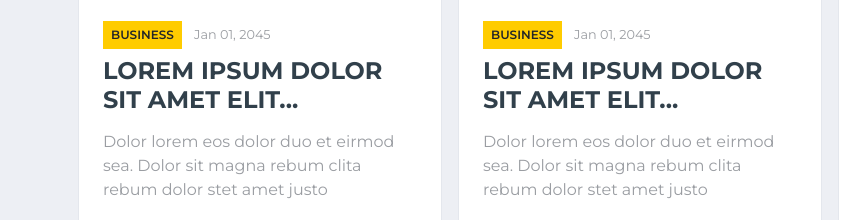
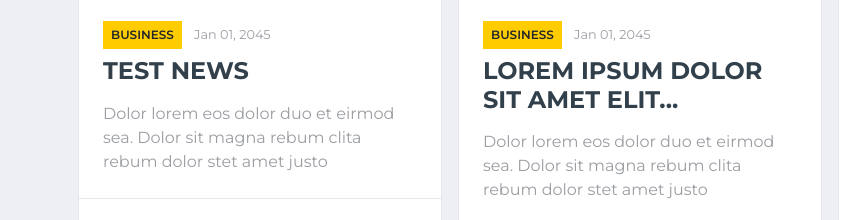
Before and after one commit to AkashBadhe/myblog, a plain HTML site: page index.html in a window 1280 px wide. Shown: the part 1559-1779 px from the top of the page, 0-850 px from the left. Drawn offline with nearby package versions, Linux system fonts and the light colour scheme.

Commit message:
Updated news link

```diff
--- a/index.html
+++ b/index.html
@@ -333,7 +333,7 @@
                                             href="">Business</a>
                                         <a class="text-body" href=""><small>Jan 01, 2045</small></a>
                                     </div>
-                                    <a class="h4 d-block mb-3 text-secondary text-uppercase font-weight-bold" href="">Lorem ipsum dolor sit amet elit...</a>
+                                    <a class="h4 d-block mb-3 text-secondary text-uppercase font-weight-bold" href="/news/test1.html">Test news</a>
                                     <p class="m-0">Dolor lorem eos dolor duo et eirmod sea. Dolor sit magna
                                         rebum clita rebum dolor stet amet justo</p>
                                 </div>
```
